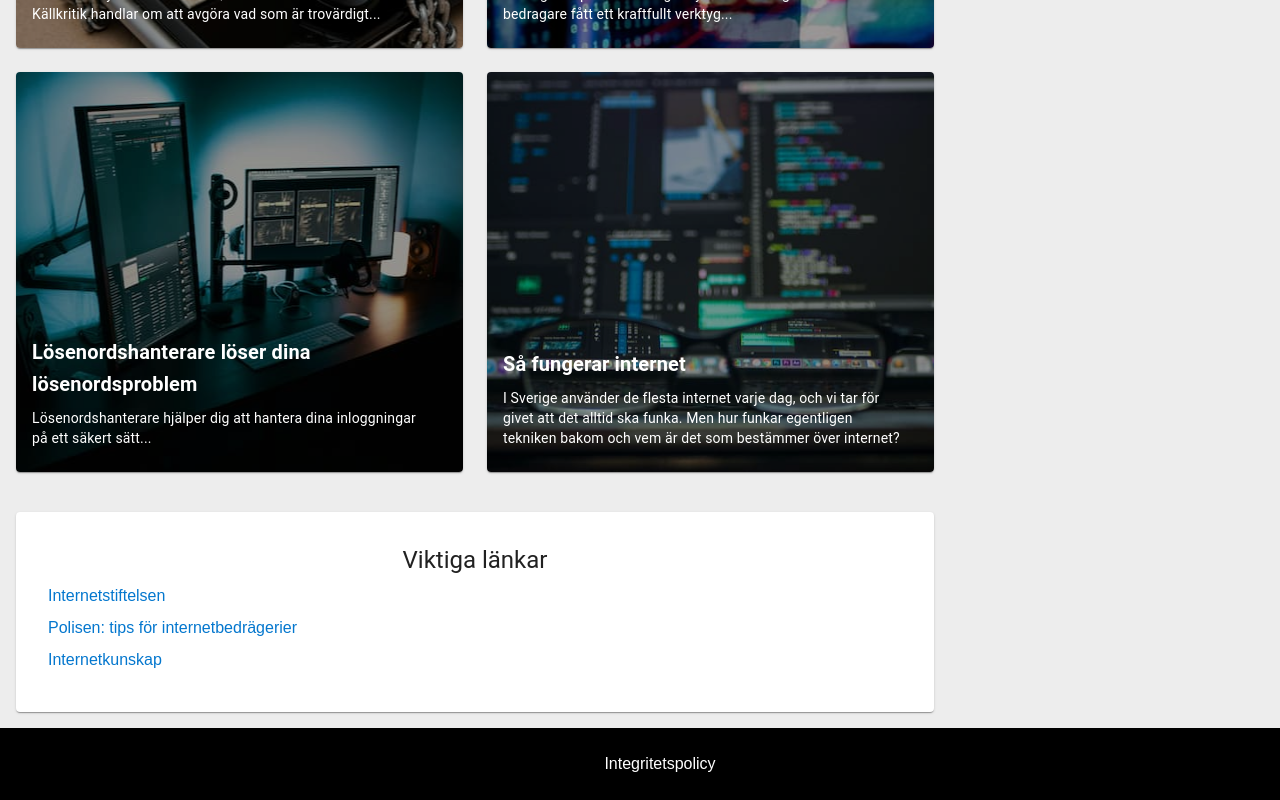
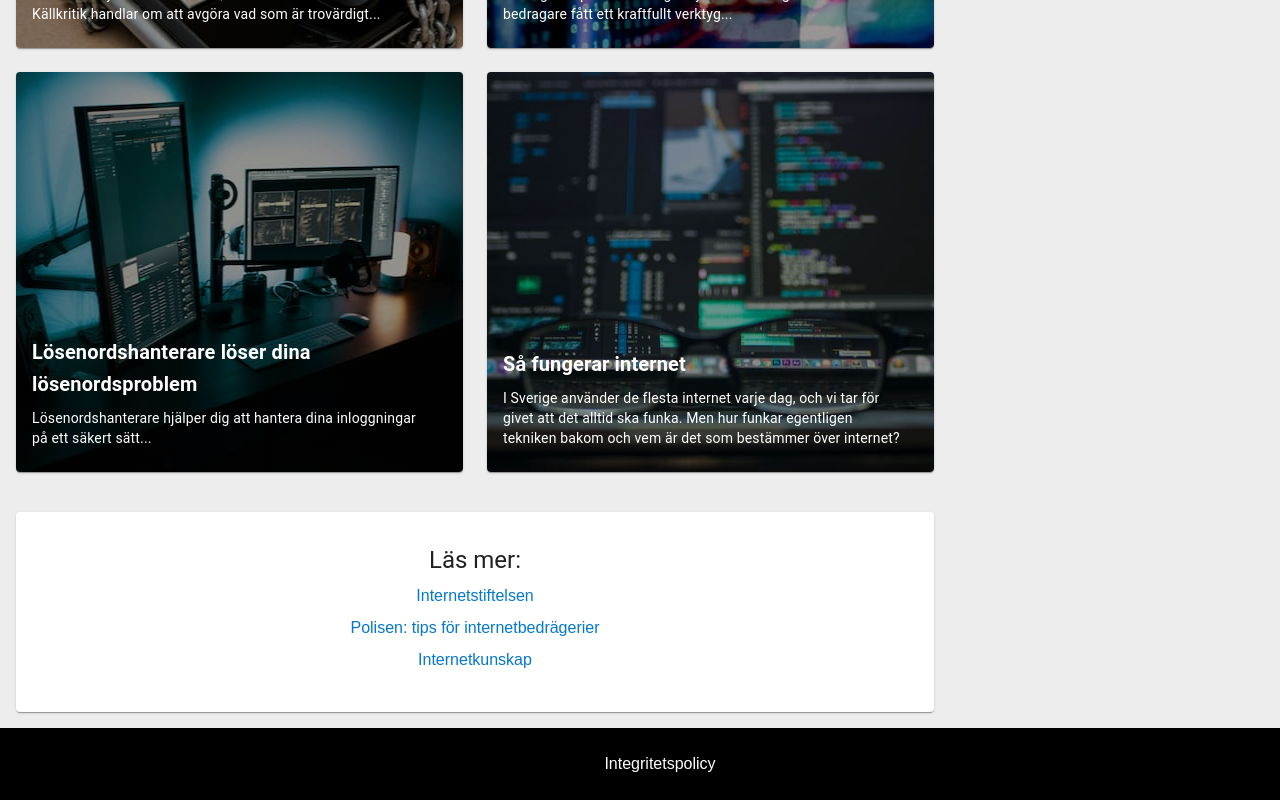
Before and after one commit to rhz1994/ScoutVision, a React (Vite) app in the folder frontend/: page /#/ in a window 1280 px wide. Shown: the part 757-1557 px from the top of the page. Built offline with nearby package versions, Linux system fonts and the light colour scheme; no server answers.

Commit message:
Some CSS fixes

```diff
--- a/frontend/src/components/CheckboxCard.jsx
+++ b/frontend/src/components/CheckboxCard.jsx
@@ -2,7 +2,6 @@ import { Card, CardContent, CardHeader, CircularProgress } from "@mui/material";
 import FormGroup from "@mui/material/FormGroup";
 import FormControlLabel from "@mui/material/FormControlLabel";
 import Checkbox from "@mui/material/Checkbox";
-
 import FormControl from "@mui/material/FormControl";
 import FormLabel from "@mui/material/FormLabel";
 import { useState, useContext } from "react";
--- a/frontend/src/components/ImportantLinks.jsx
+++ b/frontend/src/components/ImportantLinks.jsx
@@ -9,14 +9,14 @@ function ImportantLinks() {
     <Card sx={{ p: 2, mt: 5 }}>
       <CardContent>
         <Typography variant="h5" component="h2" align="center" gutterBottom>
-          Viktiga länkar
+          Läs mer:
         </Typography>
         <Box
           sx={{
             display: "flex",
             flexDirection: "column",
             gap: 1,
-            alignItems: "flex-start",
+            alignItems: "center",
           }}
         >
           <Link
--- a/frontend/src/components/TestResultsList.jsx
+++ b/frontend/src/components/TestResultsList.jsx
@@ -1,4 +1,3 @@
-import Typography from "@mui/material/Typography";
 import List from "@mui/material/List";
 import ListItem from "@mui/material/ListItem";
 import ListItemText from "@mui/material/ListItemText";
@@ -41,7 +40,7 @@ function TestResultsList() {
                 <ListItem>
                   <ListItemText
                     primary="Datum:"
-                    secondary={result.created_at}
+                    secondary={new Date(result.created_at).toLocaleDateString()}
                   />
                 </ListItem>
               </List>
--- a/frontend/src/components/Wall.jsx
+++ b/frontend/src/components/Wall.jsx
@@ -151,7 +151,7 @@ function Wall() {
                   </ListItem>
                 </List>
                 <Typography>{post.free_text}</Typography>
-                <Typography>
+                <Typography sx={{ fontSize: "0.8em", fontWeight: "bold" }}>
                   {new Date(post.created_at).toLocaleDateString()}
                 </Typography>
               </Card>
```
